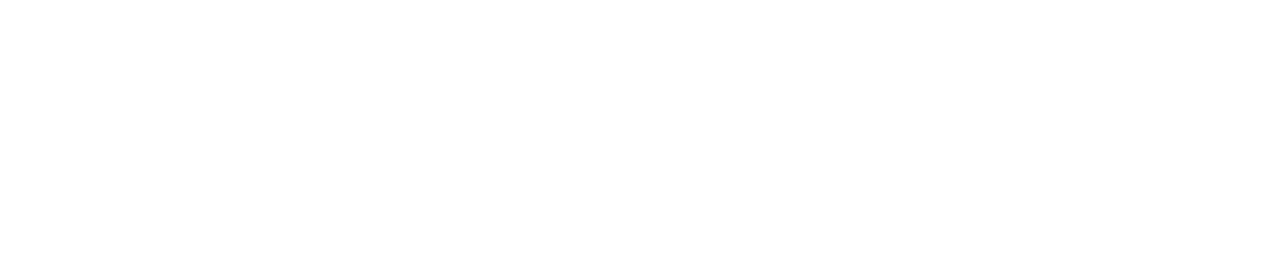
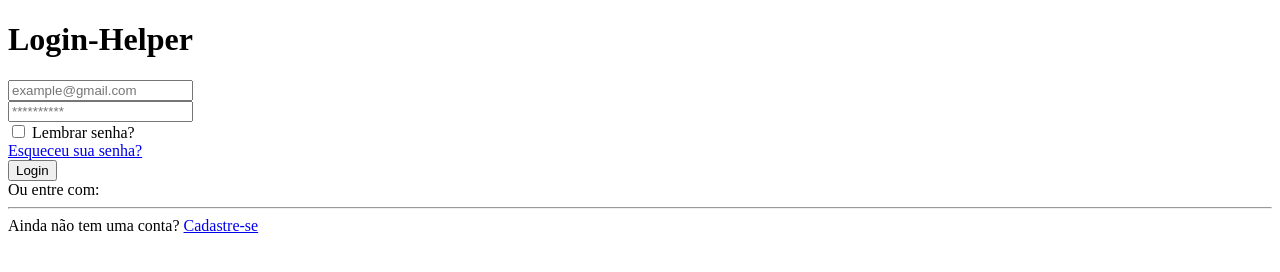
Before and after one commit to giovaneaguiar/Login-Helper, a plain HTML site: page index.html in a window 1280 px wide. Drawn offline with Linux system fonts and the light colour scheme.

Commit message:
Finaliza base HTML do Projeto.

```diff
--- a/index.html
+++ b/index.html
@@ -1,5 +1,6 @@
 <!DOCTYPE html>
 <html lang="pt-br">
+
 <head>
     <meta charset="UTF-8">
     <meta name="viewport" content="width=device-width, initial-scale=1.0">
@@ -10,12 +11,47 @@
     <link href="https://fonts.googleapis.com/css2?family=Poppins&display=swap" rel="stylesheet">
     <script src="https://kit.fontawesome.com/804e505a03.js" crossorigin="anonymous" defer></script>
 </head>
+
 <body>
     <header>
-
+        <h1>Login-Helper</h1>
     </header>
     <main>
+        <form>
+            <section class="inputs-container">
+                <input type="email" placeholder="example@gmail.com">
 
+                <div class="password-container">
+                    <input type="password" id="field-password" class="field-password" placeholder="**********">
+                    <i></i>
+                    <i></i>
+                </div>
+
+            </section>
+            <section class="password-infos">
+                <div>
+                    <input type="checkbox">
+                    <span>Lembrar senha?</span>
+                </div>
+                <a href="#">Esqueceu sua senha?</a>
+
+            </section>
+            <button id="btn-login">Login
+            </button>
+
+            <section class="links-container">
+                <span>Ou entre com: </span>
+                <aside>
+                    <a href="#"><i></i></a>
+                    <a href="#"><i></i></a>
+                    <a href="#"><i></i></a>
+                </aside>
+            </section>
+            <footer>
+                <hr>
+                <span> Ainda não tem uma conta? <a href="#">Cadastre-se</a> </span>
+            </footer>
+        </form>
     </main>
 </body>
 </html>
```
